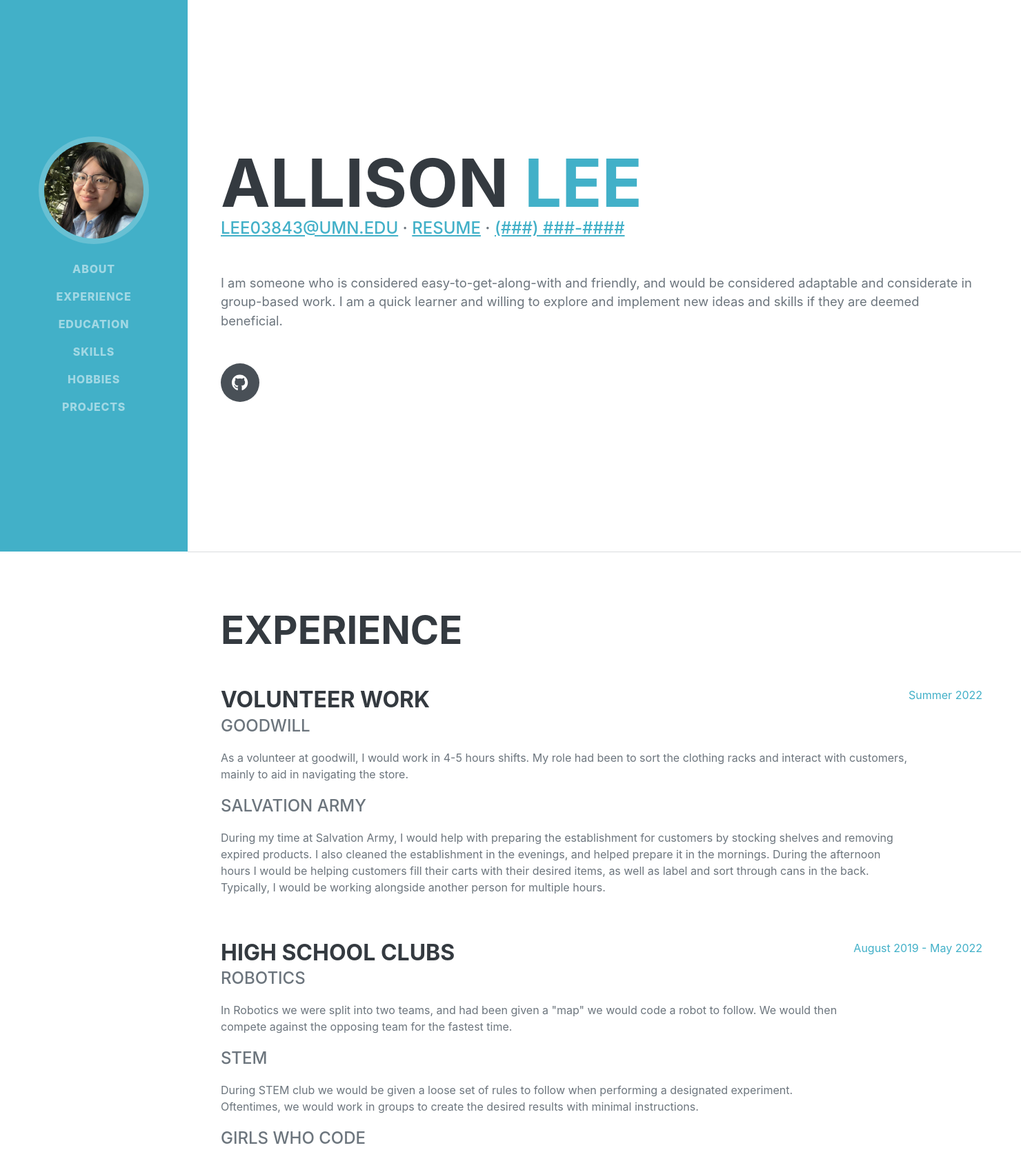
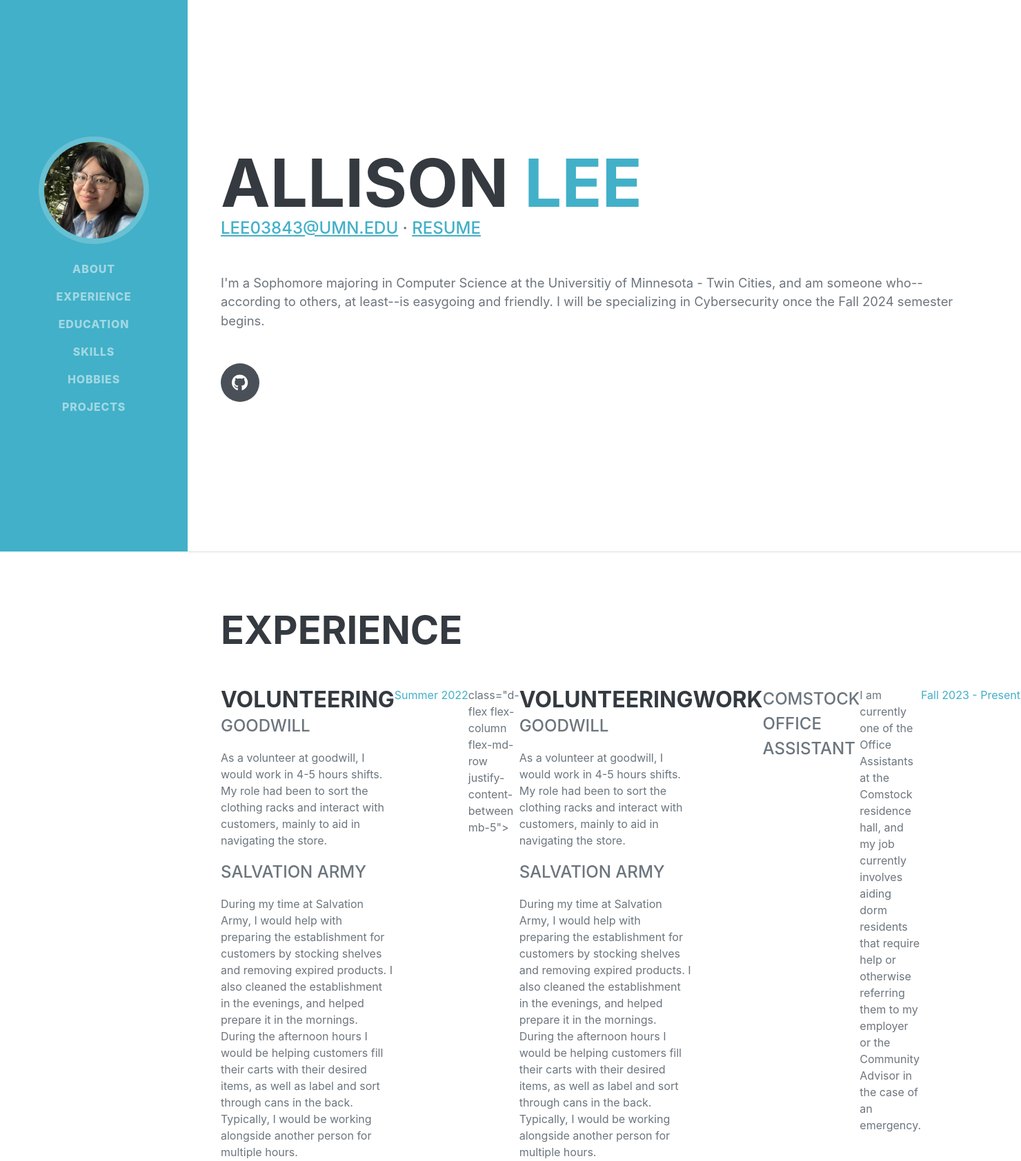
Before and after one commit to XiIinous/items, a Django app: page / in a window 1480 px wide. Shown: the top 1684 px of the page at 69% size. Run offline with Django 4.2, Linux system fonts and the light colour scheme; some libraries are stand-ins or nearby versions; some web fonts are replaced.

Commit message:
comstock OA update

```diff
--- a/hell_world/templates/hell_world.html
+++ b/hell_world/templates/hell_world.html
@@ -47,7 +47,7 @@
                         <span class="text-primary">Lee</span>
                     </h1>
                     <div class="subheading mb-5">
-                        <p><a href="mailto:name@email.com">lee03843@umn.edu</a> · <a href="https://drive.google.com/file/d/1BdNh8gEIZ-84HtNb5N_3UNPjCI33kiwG/view?usp=sharing">Resume</a> · <a href="tel:4437643797">(###) ###-####</a></p>
+                        <p><a href="mailto:name@email.com">lee03843@umn.edu</a> · <a href="https://drive.google.com/file/d/1o3jb2iyPzXuhnaZMTx9Ggz_-tRNCaJQq/view?usp=sharing">Resume</a></p>
                         <html>
                     <body>
                         <p></p>
@@ -55,7 +55,7 @@
                     </html>
 
                     </div>
-                    <p class="lead mb-5">I am someone who is considered easy-to-get-along-with and friendly, and would be considered adaptable and considerate in group-based work. I am a quick learner and willing to explore and implement new ideas and skills if they are deemed beneficial.</p>
+                    <p class="lead mb-5">I'm a Sophomore majoring in Computer Science at the Universitiy of Minnesota - Twin Cities, and am someone who--according to others, at least--is easygoing and friendly. I will be specializing in Cybersecurity once the Fall 2024 semester begins.</p>
                     <div class="social-icons">
                         <a class="social-icon" href="https://github.com/XiIinous"><i class="fab fa-github"></i></a>
                     </div>
@@ -68,13 +68,25 @@
                     <h2 class="mb-5">Experience</h2>
                     <div class="d-flex flex-column flex-md-row justify-content-between mb-5">
                         <div class="flex-grow-1">
-                            <h3 class="mb-0">Volunteer Work</h3>
+                            <h3 class="mb-0">Volunteering</h3>
                             <div class="subheading mb-3">Goodwill</div>
                             <p>As a volunteer at goodwill, I would work in 4-5 hours shifts. My role had been to sort the clothing racks and interact with customers, mainly to aid in navigating the store.</p>
                             <div class="subheading mb-3">Salvation Army</div>
                             <p>During my time at Salvation Army, I would help with preparing the establishment for customers by stocking shelves and removing expired products. I also cleaned the establishment in the evenings, and helped prepare it in the mornings. During the afternoon hours I would be helping customers fill their carts with their desired items, as well as label and sort through cans in the back. Typically, I would be working alongside another person for multiple hours.</p>
                         </div>
                         <div class="flex-shrink-0"><span class="text-primary">Summer 2022</span></div>
+                        class="d-flex flex-column flex-md-row justify-content-between mb-5">
+                        <div class="flex-grow-1">
+                            <h3 class="mb-0">Volunteering</h3>
+                            <div class="subheading mb-3">Goodwill</div>
+                            <p>As a volunteer at goodwill, I would work in 4-5 hours shifts. My role had been to sort the clothing racks and interact with customers, mainly to aid in navigating the store.</p>
+                            <div class="subheading mb-3">Salvation Army</div>
+                            <p>During my time at Salvation Army, I would help with preparing the establishment for customers by stocking shelves and removing expired products. I also cleaned the establishment in the evenings, and helped prepare it in the mornings. During the afternoon hours I would be helping customers fill their carts with their desired items, as well as label and sort through cans in the back. Typically, I would be working alongside another person for multiple hours.</p>
+                        </div>
+                        <h3 class="mb-0">Work</h3>
+                            <div class="subheading mb-3">Comstock Office Assistant</div>
+                            <p>I am currently one of the Office Assistants at the Comstock residence hall, and my job currently involves aiding dorm residents that require help or otherwise referring them to my employer or the Community Advisor in the case of an emergency.</p>
+                        <div class="flex-shrink-0"><span class="text-primary">Fall 2023 - Present</span></div>
                     </div>
                     <div class="d-flex flex-column flex-md-row justify-content-between mb-5">
                         <div class="flex-grow-1">
```
